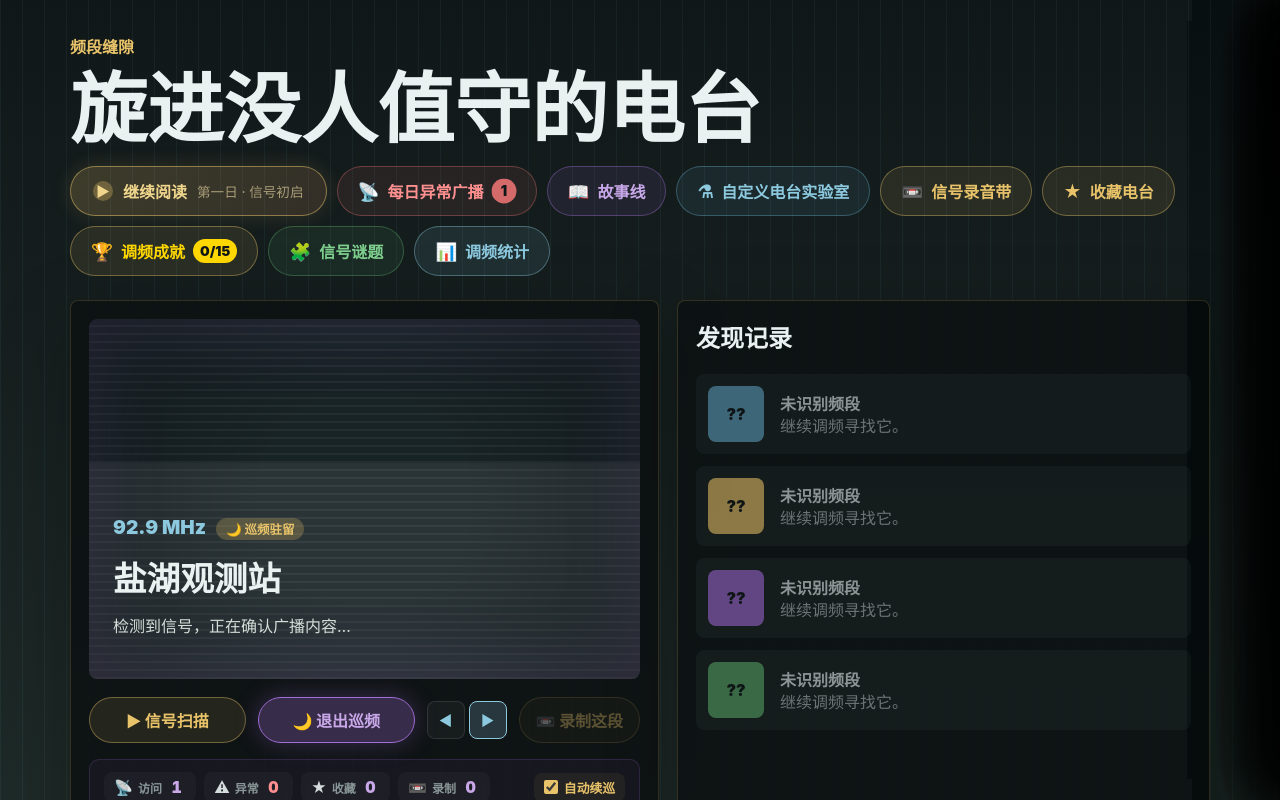
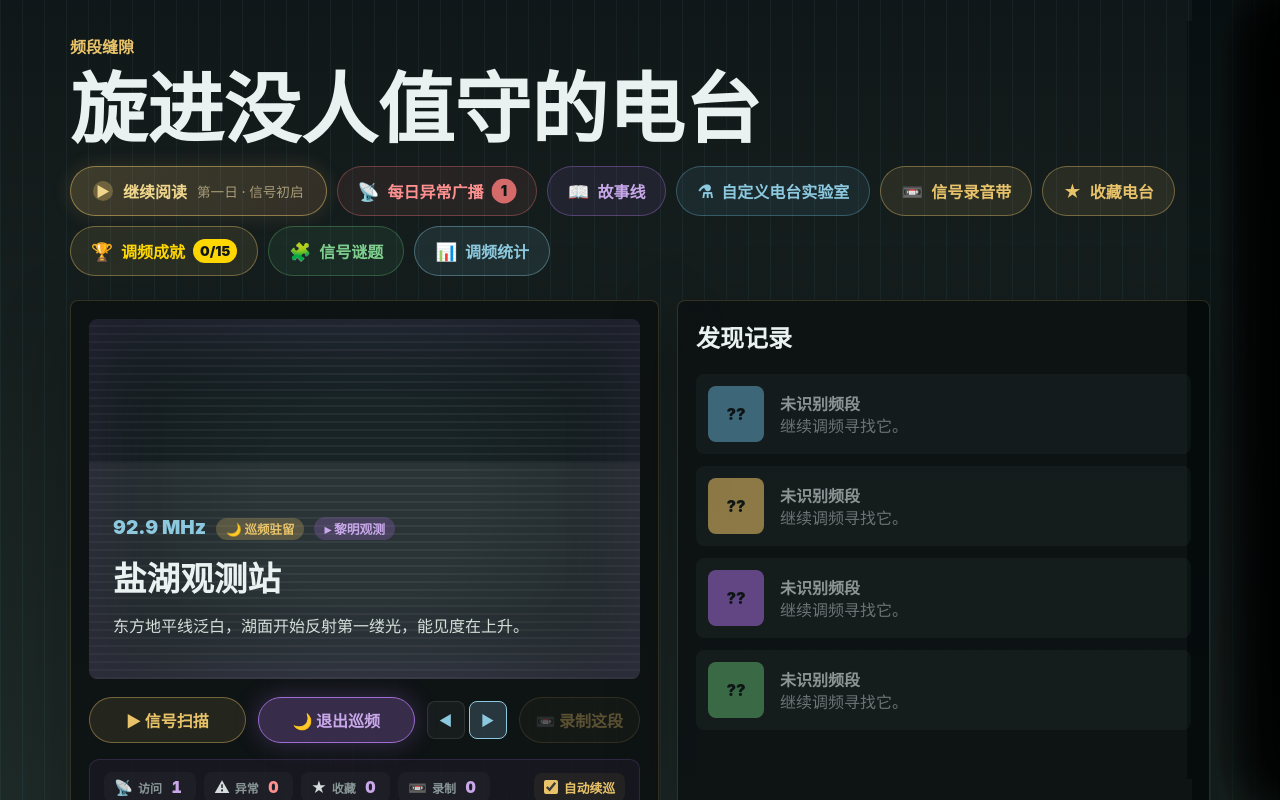
Before and after one commit to aliAjax/hxwl-4-c4a086b, a React (Vite) app: page / in a window 1280 px wide. Both pictures are taken after a click on the button "🌙 夜间巡频". Shown: the top 800 px of the page. Built offline with nearby package versions, Linux system fonts and the light colour scheme.

Commit message:
修复夜间巡频续巡和驻留录制

```diff
--- a/src/App.tsx
+++ b/src/App.tsx
@@ -358,6 +358,7 @@ export default function App() {
   const [nightPatrolPaused, setNightPatrolPaused] = useState(false);
   const [nightPatrolAutoResume, setNightPatrolAutoResume] = useState(true);
   const [nightPatrolLastVisitedId, setNightPatrolLastVisitedId] = useState<string | null>(null);
+  const [nightPatrolBypassedStationId, setNightPatrolBypassedStationId] = useState<string | null>(null);
   const [nightPatrolPauseReason, setNightPatrolPauseReason] = useState<"strong" | "weak" | "anomaly" | null>(null);
   const [nightPatrolStats, setNightPatrolStats] = useState({
     stationsVisited: 0,
@@ -437,6 +438,11 @@ export default function App() {
     return getStationMessage(currentStation, now);
   }, [currentStation, now]);
 
+  const patrolBroadcast = useMemo(() => {
+    if (!patrolStation) return null;
+    return getStationMessage(patrolStation, now);
+  }, [patrolStation, now]);
+
   const currentDailyMessage = useMemo(() => {
     if (!currentStation || currentStation.isCustom) return null;
     return getCurrentDayMessage(
@@ -463,6 +469,8 @@ export default function App() {
         : "异常信号"
     };
   }, [currentBroadcast, currentDailyMessage]);
+
+  const activeDisplayBroadcast = displayBroadcast ?? (isNightPatrol && nightPatrolPaused ? patrolBroadcast : null);
 
   const favoriteStations = useMemo(
     () =>
@@ -1258,6 +1266,10 @@ export default function App() {
 
     let reason: "strong" | "weak" | "anomaly" | null = null;
 
+    if (patrolStation?.id && patrolStation.id === nightPatrolBypassedStationId) {
+      return;
+    }
+
     if (hasPatrolStation && isAnomaly && signal >= SCAN_LOCK_THRESHOLD) {
       reason = "anomaly";
     } else if (signal >= SCAN_LOCK_THRESHOLD) {
@@ -1293,7 +1305,8 @@ export default function App() {
     patrolStation,
     currentStation,
     currentDailyMessage,
-    nightPatrolLastVisitedId
+    nightPatrolLastVisitedId,
+    nightPatrolBypassedStationId
   ]);
 
   useEffect(() => {
@@ -1311,13 +1324,19 @@ export default function App() {
     if (duration === 0) return;
 
     const timer = setTimeout(() => {
+      setNightPatrolBypassedStationId(patrolStation?.id ?? null);
       setScanPaused(false);
       setNightPatrolPaused(false);
       setNightPatrolPauseReason(null);
     }, duration);
 
     return () => clearTimeout(timer);
-  }, [isNightPatrol, nightPatrolPaused, nightPatrolAutoResume, nightPatrolPauseReason]);
+  }, [isNightPatrol, nightPatrolPaused, nightPatrolAutoResume, nightPatrolPauseReason, patrolStation]);
+
+  useEffect(() => {
+    if (!nightPatrolBypassedStationId || patrolStation?.id === nightPatrolBypassedStationId) return;
+    setNightPatrolBypassedStationId(null);
+  }, [patrolStation, nightPatrolBypassedStationId]);
 
   function toggleScan() {
     if (isScanning) {
@@ -1329,6 +1348,7 @@ export default function App() {
         setNightPatrolPaused(false);
         setNightPatrolPauseReason(null);
         setNightPatrolLastVisitedId(null);
+        setNightPatrolBypassedStationId(null);
       }
       setIsScanning(true);
       setScanPaused(false);
@@ -1341,6 +1361,7 @@ export default function App() {
       setNightPatrolPaused(false);
       setNightPatrolPauseReason(null);
       setNightPatrolLastVisitedId(null);
+      setNightPatrolBypassedStationId(null);
       setIsScanning(false);
       setScanPaused(false);
     } else {
@@ -1351,6 +1372,7 @@ export default function App() {
       setNightPatrolStats({ stationsVisited: 0, anomaliesFound: 0, favoritesAdded: 0, tapesRecorded: 0 });
       setNightPatrolPauseReason(null);
       setNightPatrolLastVisitedId(null);
+      setNightPatrolBypassedStationId(null);
       setIsNightPatrol(true);
       setNightPatrolPaused(false);
       setIsScanning(true);
@@ -1359,6 +1381,7 @@ export default function App() {
   }
 
   function nightPatrolResume() {
+    setNightPatrolBypassedStationId(patrolStation?.id ?? null);
     setNightPatrolPaused(false);
     setNightPatrolPauseReason(null);
     setScanPaused(false);
@@ -1378,8 +1401,27 @@ export default function App() {
   }
 
   function nightPatrolRecordAndResume() {
-    if (!currentStation || !displayBroadcast) return;
-    handleRecordTape();
+    const targetStation = patrolStation ?? currentStation;
+    const targetBroadcast = activeDisplayBroadcast;
+    if (!targetStation || !targetBroadcast) return;
+
+    const currentSchedule = getCurrentSchedule(targetStation, now);
+
+    setSignalTapeSave((current) =>
+      addSignalTape(current, {
+        stationId: targetStation.id,
+        stationName: targetStation.name,
+        frequency: targetStation.frequency,
+        color: targetStation.color,
+        scheduleName: targetBroadcast.scheduleName,
+        scheduleStartTime: currentSchedule?.startTime ?? null,
+        scheduleEndTime: currentSchedule?.endTime ?? null,
+        content: targetBroadcast.message,
+        isAnomaly: nightPatrolPauseReason === "anomaly"
+      })
+    );
+    setTapeSavedToast(true);
+    setTimeout(() => setTapeSavedToast(false), 2000);
     setNightPatrolStats((s) => ({ ...s, tapesRecorded: s.tapesRecorded + 1 }));
     if (nightPatrolAutoResume) {
       setTimeout(() => nightPatrolResume(), 400);
@@ -1393,6 +1435,7 @@ export default function App() {
       setIsNightPatrol(false);
       setNightPatrolPaused(false);
       setNightPatrolPauseReason(null);
+      setNightPatrolBypassedStationId(null);
     }
     setFrequency(value);
   }
@@ -1597,14 +1640,14 @@ export default function App() {
               {frequency.toFixed(1)} MHz
               {isNightPatrol && <em className="night-patrol-indicator">{nightPatrolPaused ? "🌙 巡频驻留" : "🌙 夜间巡频中"}</em>}
               {!isNightPatrol && isScanning && <em className="scan-indicator">{scanPaused ? "信号驻留" : "扫描中"}</em>}
-              {displayBroadcast?.scheduleName && <em className="schedule-tag">▸ {displayBroadcast.scheduleName}</em>}
+              {activeDisplayBroadcast?.scheduleName && <em className="schedule-tag">▸ {activeDisplayBroadcast.scheduleName}</em>}
               {currentDailyMessage && <em className="anomaly-tag">⚠ 异常广播</em>}
               {(currentStation ?? patrolStation)?.isCustom && <em className="custom-tag">自建</em>}
             </span>
             <strong>{currentStation ? currentStation.name : patrolStation ? patrolStation.name : isNightPatrol ? "夜空搜索中…" : "沙沙声"}</strong>
             <p>
-              {displayBroadcast
-                ? displayBroadcast.message
+              {activeDisplayBroadcast
+                ? activeDisplayBroadcast.message
                 : isNightPatrol
                   ? nightPatrolPaused
                     ? "检测到信号，正在确认广播内容…"
@@ -1700,7 +1743,7 @@ export default function App() {
                     <button
                       className="patrol-action-btn record"
                       onClick={nightPatrolRecordAndResume}
-                      disabled={!displayBroadcast}
+                      disabled={!activeDisplayBroadcast}
                     >
                       📼 录制
                     </button>
```
